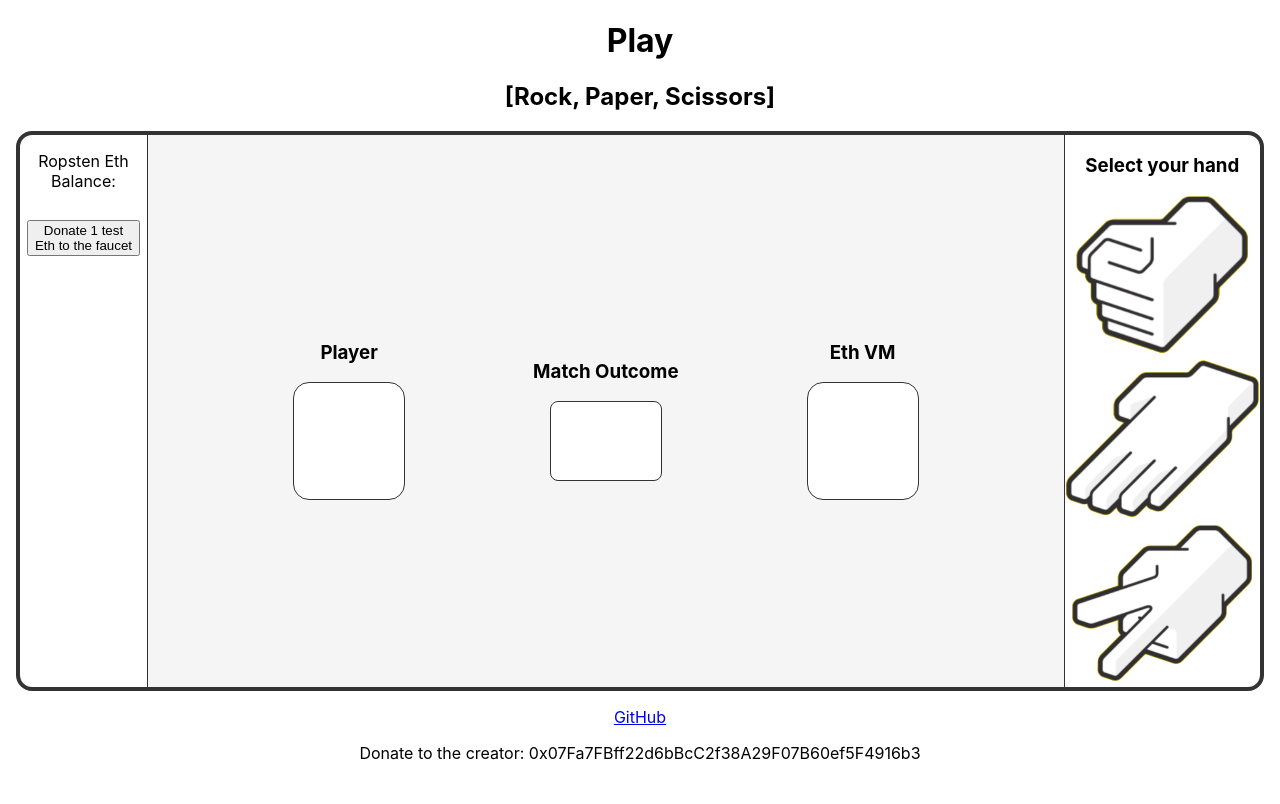
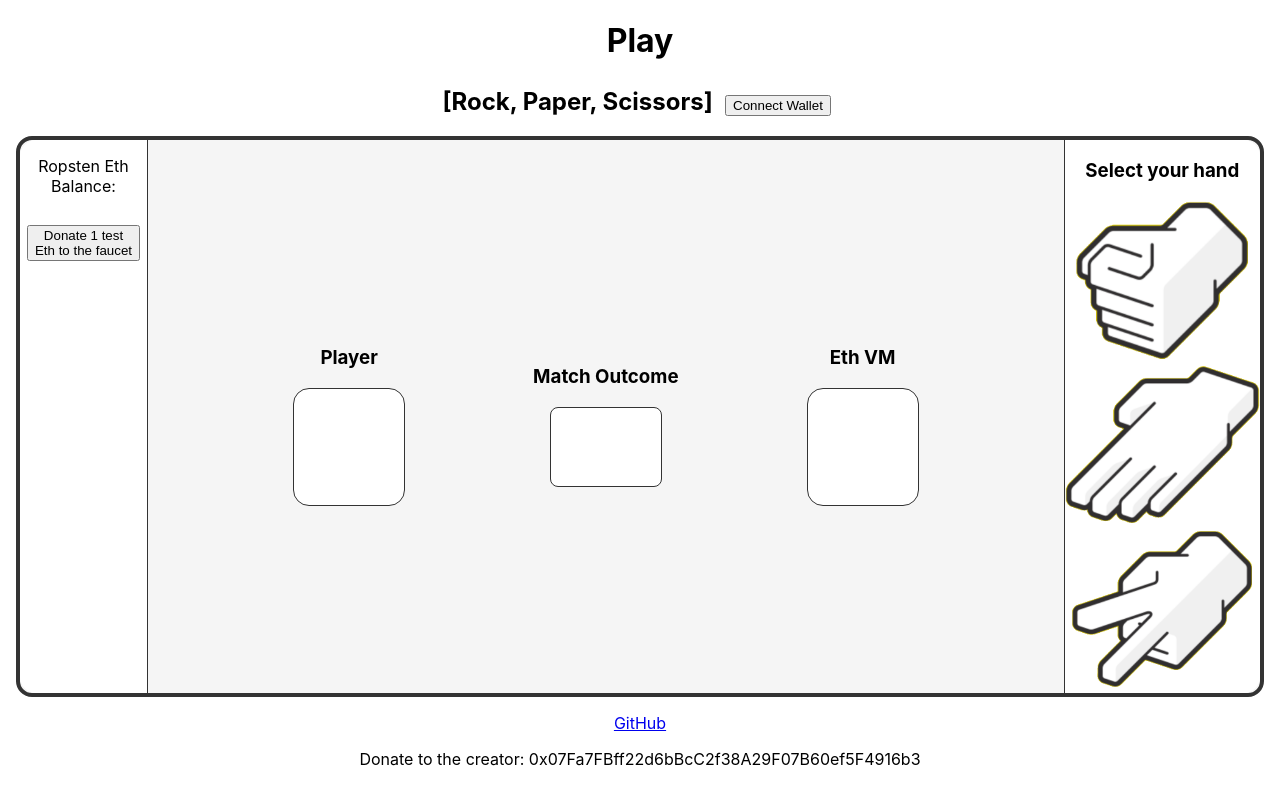
Before and after one commit to mikec3/TestEthFaucet, a React (Create React App) app: page / in a window 1280 px wide. Shown: the top 804 px of the page. Built offline with nearby package versions, Linux system fonts and the light colour scheme.

Commit message:
Moved wallet connection from auto to button

```diff
--- a/src/App.js
+++ b/src/App.js
@@ -24,6 +24,8 @@ function App() {
 
   const [RPSContract, setRPSContract] = useState(null);
 
+  const [connectionInd, setConnectionInd] = useState("Connect Wallet");
+
   // initialize and set state of web3 and contract for uses in app
   // initialize and set state of contract balance and default account
   function loadAccount(){
@@ -35,6 +37,9 @@ function App() {
       .then(function(result){
         console.log(result.result[0]);
         setDefaultAccount(result.result[0]);
+
+        // connection successful, connect wallet button will now display "Connected"
+        setConnectionInd("Connected");
 
     window.web3.eth.getBalance(contractAddress)
     .then(function(result){
@@ -51,7 +56,7 @@ function App() {
 
   // initialize web3 and provider connection upon app load
   useEffect(() => {
-    loadAccount();
+    //loadAccount();
   }, []);
 
 // Call when RPSContract is updated
@@ -101,7 +106,7 @@ function App() {
 return (
 <div>
 <div className='Title'> <h1> Play </h1>
-                        <h2> [Rock, Paper, Scissors] </h2>
+                        <h2> [Rock, Paper, Scissors] <button onClick={loadAccount}> {connectionInd} </button></h2>
   </div>
 <div className='GameWrapper'>
   <Donate contractBalance={contractBalance} {...defaultAttackProps}/>
--- a/src/Components/Attack.css
+++ b/src/Components/Attack.css
@@ -3,6 +3,12 @@
 	/*border: 1px solid black;*/
 	margin-left: auto;
 	margin-right: auto;
+}
+
+.AttackImage:hover{
+	border: .05em solid #333;
+	border-radius: .5em;
+	background-color: #333;
 }
 
 .ImageWrapper {
--- a/src/Components/Attack.js
+++ b/src/Components/Attack.js
@@ -6,6 +6,8 @@ import './Attack.css'
 function Attack(props) {
 
 	function AttackClickHandler(attack){
+    // Only execute button logic if account is connected
+    if (props.defaultAccount != null) {
       alert('Great Choice! Next you will confirm your MetaMask transation, then wait for block confirmation to see result');
       props.contract.methods.play(attack).send({from: props.defaultAccount})
       .on('error', function(error){
@@ -14,7 +16,10 @@ function Attack(props) {
       })
       .on('receipt', function(receipt){
       	//console.log(receipt);
-    })
+      });
+    } else {
+      alert('Connect wallet to play!');
+    }
   }
 
   // Set the image for the 'button' based on the attack number
```
Also changed, not shown: 3 other files (tests, documents, lock files or other folders). Lines whose indentation alone changed are shown as unchanged.
